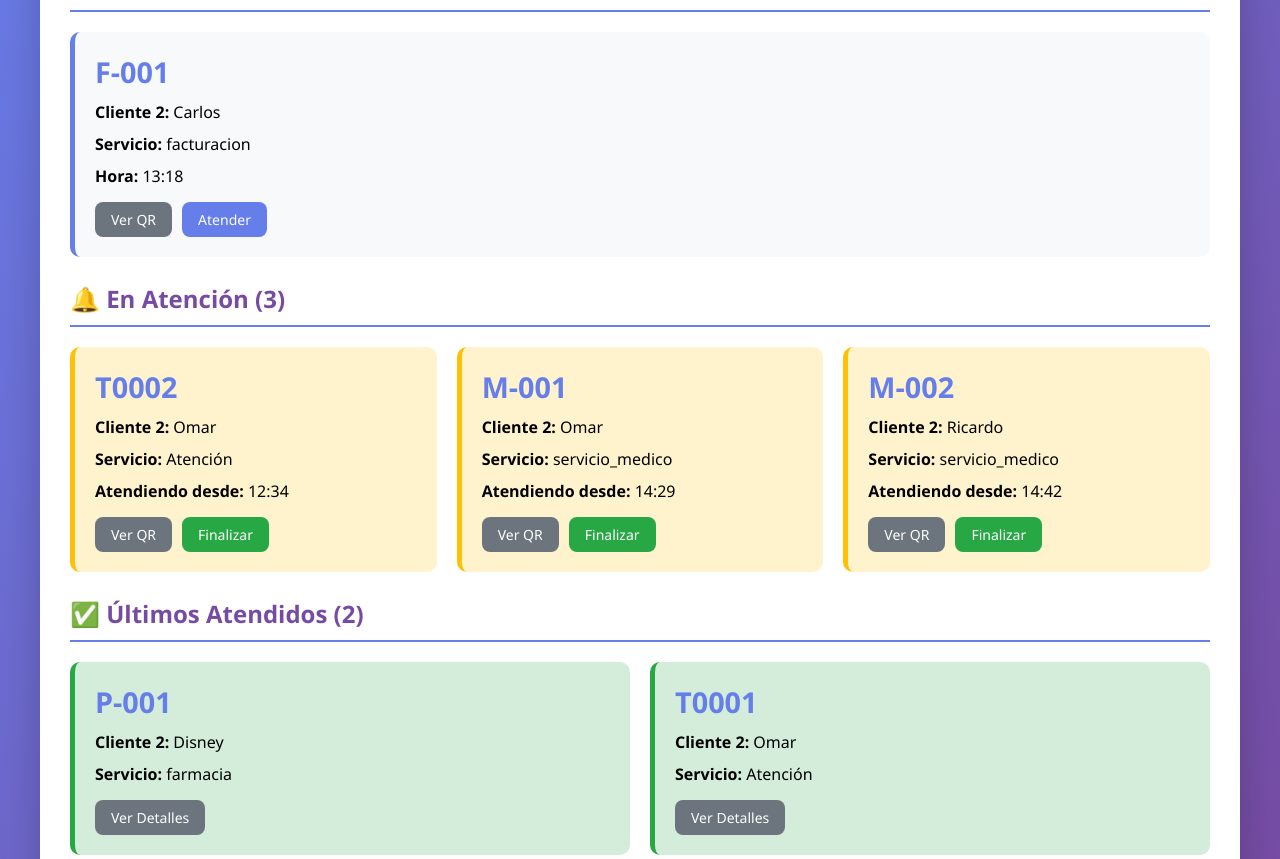
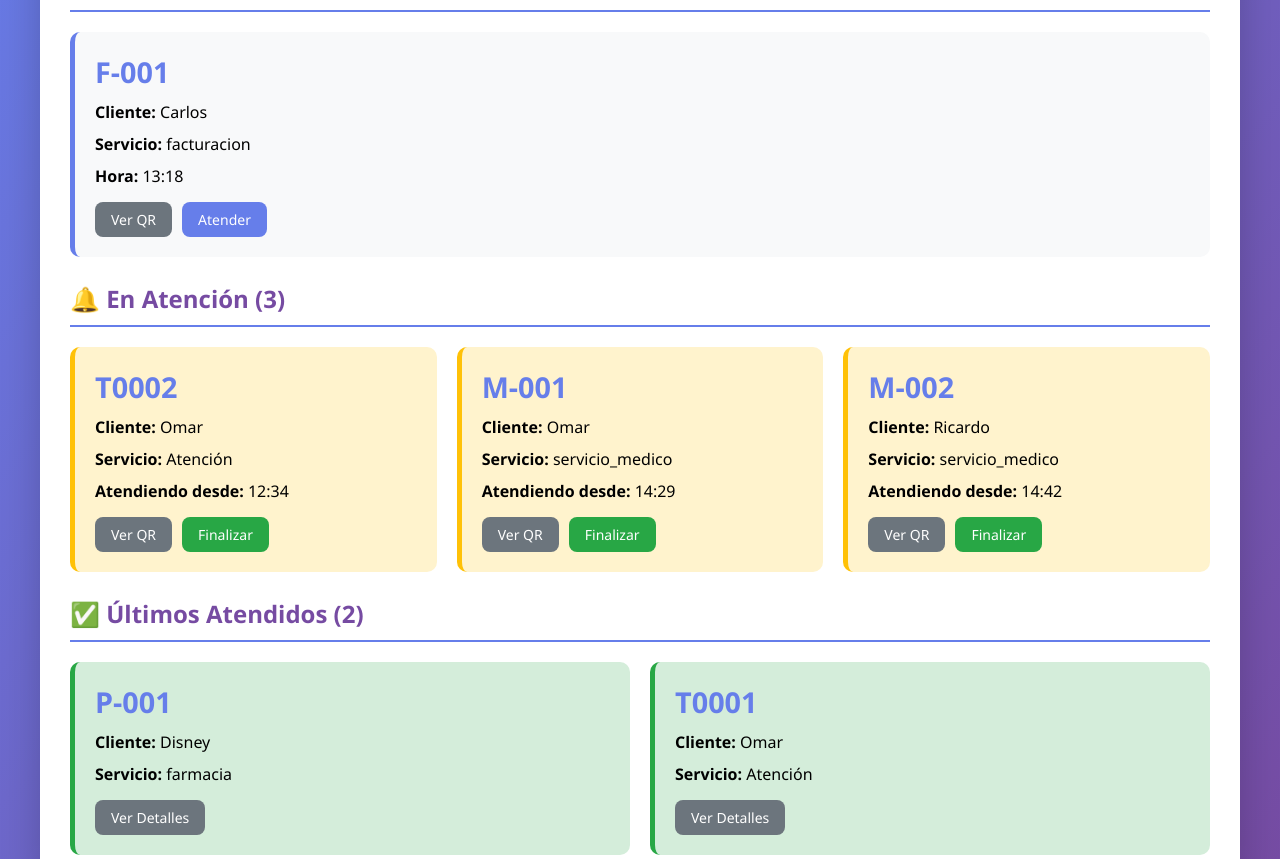
Before and after one commit to jocalderong/CrearQR, a Django app: page / in a window 1280 px wide. Shown: the part 244-1103 px from the top of the page. Run offline with Django 5.2, Linux system fonts and the light colour scheme; data comes from the database, SQL or seed files in the repository.

```diff
--- a/App_QR/templates/App_QR/_turno_list.html
+++ b/App_QR/templates/App_QR/_turno_list.html
@@ -5,7 +5,7 @@
     {% for turno in turnos %}
     <div class="turno-card {% if turno.estado == 'en_atencion' %}en-atencion{% elif turno.estado == 'atendido' %}atendido{% endif %}">
         <div class="turno-codigo">{{ turno.codigo }}</div>
-        <div class="turno-info"><strong>Cliente 2:</strong> {{ turno.cliente_nombre }}</div>
+        <div class="turno-info"><strong>Cliente:</strong> {{ turno.cliente_nombre }}</div>
         <div class="turno-info"><strong>Servicio:</strong> {{ turno.servicio }}</div>
 
         {% if turno.estado == 'pendiente' %}
```
